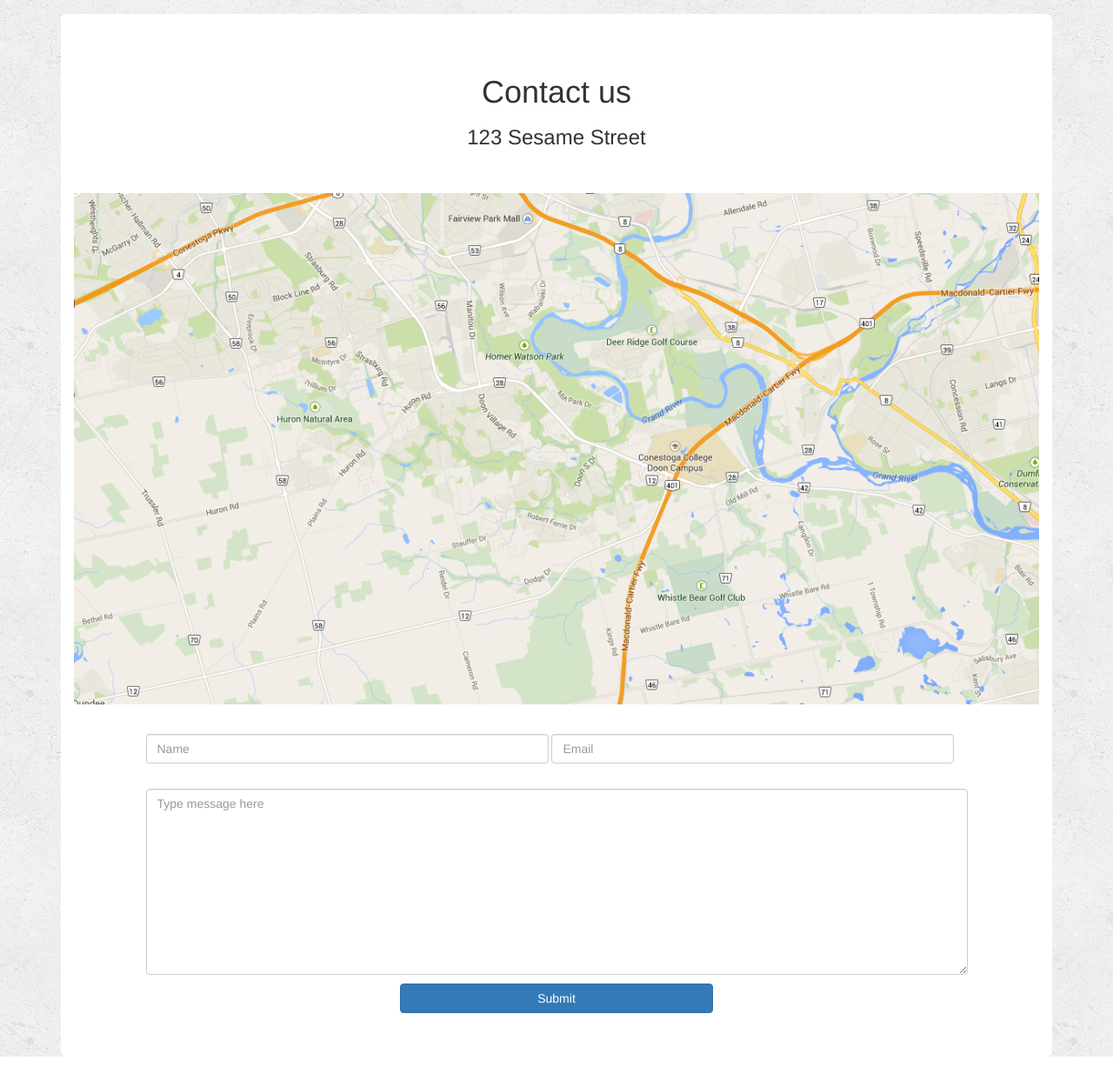
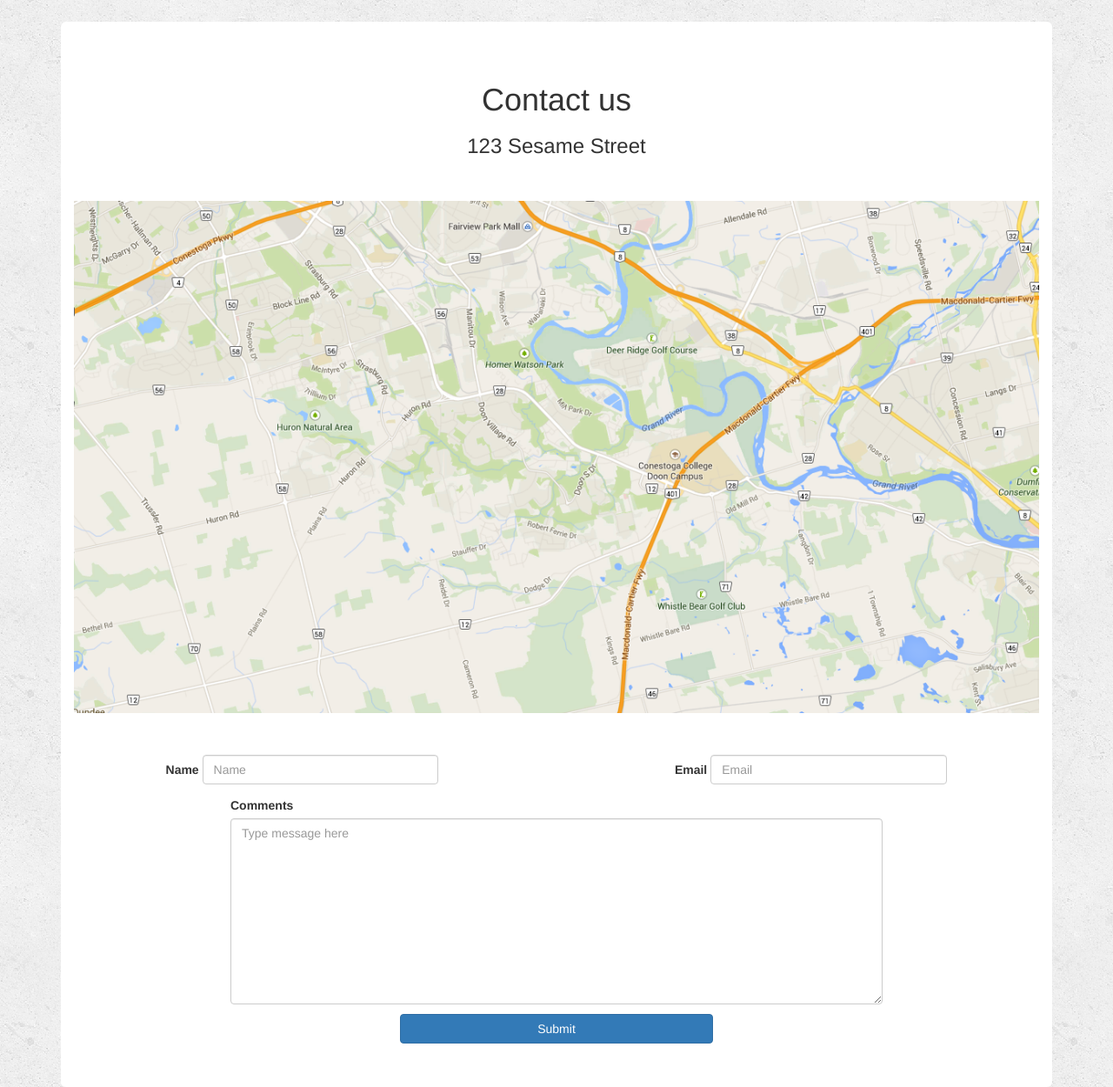
Before and after one commit to BenLorantfy-Archive/northsciencesolutions, a PHP site: page / in a window 1280 px wide. Shown: the part 2360-3610 px from the top of the page at 87% size. Before the commit the page ends 3575 px from the top, so only its background shows below. Run offline with PHP 8.4, Linux system fonts and the light colour scheme.

Commit message:
revision

```diff
--- a/css/custom.css
+++ b/css/custom.css
@@ -130,18 +130,28 @@ img.img-responsive.col-md-12{
 
 }
 
+/*
 .col-md-6 {
 padding-left: 2em;
 padding-right: 2em;
 margin-top: 10px;
 }
-
+*/
 
 body {
 background-image: url("../img/concrete_seamless.png");
 background-repeat: repeat;
 }
 
+
+.col-md-12.map-image img{
+	display: block;
+	margin-left: auto;
+	margin-right: auto;
+	width: 100%;
+	height: 100%;
+}
+/*
 .col-md-12 img{
 	display: block;
 	margin-left: auto;
@@ -149,7 +159,7 @@ background-repeat: repeat;
 	width: 100%;
 	height: 100%;
 }
-
+*/
         input.form-control{
             display:inline-block;
             width: 49%;
@@ -167,7 +177,7 @@ background-repeat: repeat;
 textarea#commentInput{
     width: 100%;
     height: 100%;
-    margin-top: 3%;
+    /*margin-top: 3%;*/
     margin-left: auto;
     margin-right: auto;
 }
@@ -202,16 +212,32 @@ input.btn.btn-primary{
 	height: 400px;
 }
 
+.container.col-md-12.category-modal{
+	width: 100%;
+}
+
 .category-photo{
 	height: 250px;
 	width: 250px;
 }
 
 .product-image{
-	height: 250px;
-	width: 250px;
+	height: 50%;
+	width: 50%;
 }
 
 .product-row{
 	margin-top: 2em;
 }
+
+.comment-div{
+	margin-top: 1em;
+}
+
+#errors{
+	margin-top: 1em;
+}
+
+label.error{
+	color: red;
+}
--- a/includes/head.php
+++ b/includes/head.php
@@ -17,6 +17,7 @@
 <script src = "js/frameworks/bootstrap.min.js"></script>
 <script src = "js/main.js"></script>
 <script src = "js/frameworks/jquery.validate.min.js"></script>
+<script src = "js/util.js"></script>
 
 <!--
 	HTML5 SHIV
--- a/index.php
+++ b/index.php
@@ -87,12 +87,12 @@
 					<button type="button" class="close" data-dismiss="modal" aria-label="Close"><span aria-hidden="true">&times;</span></button>
 					<h4 class="modal-title">Test tubes</h4>
 				</div>
-				<div class="container">
+				<div class="container col-md-12 category-modal">
 					<div class="row product-row">
-						<div class="col-md-4 col-md-offset-1">
-							<img src="img/product_1.jpg" class="product-image img-thumbnail"/>
+						<div class="col-md-4">
+							<img src="img/product_1.jpg" class="product-image img-thumbnail img-responsive center-block"/>
 						</div>
-						<div class="col-md-6">
+						<div class="col-md-7 center-block">
 							<p>
 								<h3>Description</h3>
 								Lorem ipsum dolor sit amet, consectetur adipiscing elit, sed do eiusmod tempor incididunt ut labore et dolore magna aliqua. Ut enim ad minim veniam, quis nostru
@@ -100,10 +100,10 @@
 						</div>
 					</div>
 					<div class="row product-row">
-						<div class="col-md-4 col-md-offset-1">
-							<img src="img/product_2.jpg" class="product-image img-thumbnail"/>
+						<div class="col-md-4">
+							<img src="img/product_2.jpg" class="product-image img-thumbnail img-responsive center-block"/>
 						</div>
-						<div class="col-md-6">
+						<div class="col-md-7 center-block">
 							<p>
 								<h3>Description</h3>
 								Lorem ipsum dolor sit amet, consectetur adipiscing elit, sed do eiusmod tempor incididunt ut labore et dolore magna aliqua. Ut enim ad minim veniam, quis nostru
@@ -111,10 +111,10 @@
 						</div>
 					</div>
 					<div class="row product-row">
-						<div class="col-md-4 col-md-offset-1">
-							<img src="img/product_3.jpg" class="product-image img-thumbnail"/>
+						<div class="col-md-4">
+							<img src="img/product_3.jpg" class="product-image img-thumbnail img-responsive center-block"/>
 						</div>
-						<div class="col-md-6">
+						<div class="col-md-7 center-block">
 							<p>
 								<h3>Description</h3>
 								Lorem ipsum dolor sit amet, consectetur adipiscing elit, sed do eiusmod tempor incididunt ut labore et dolore magna aliqua. Ut enim ad minim veniam, quis nostru
@@ -167,27 +167,33 @@
 				</div>
 			</div>
 			<div class="row sectionContent">
-				<div class="col-md-12">
+				<div class="col-md-12 map-image">
 					<img src="img/map.png">
 				</div>
 			</div>
-			<form>
+			<div class="row">
+				<div class="col-md-offset-2 col-md-10">
+					<div id="errors""></div>
+				</div>
+			</div>
+
+			<form name="frmContact" id="frmContact" method="post" action="">
 				<div id="contactInput">
 					<div class="row">
-						<div class="col-md-1"></div>
-						<div class="col-md-10">
-							<input type="text" class="form-control" placeholder="Name"/>
-							<input type="email" class="form-control" placeholder="Email"/>
+						<div class="col-md-6 text-center">
+							<label for="fullName">Name</label>
+							<input type="text" name="fullName" id="fullName" class="form-control" placeholder="Name"/>
 						</div>
-
-						<div class="col-md-1"></div>
+						<div class="col-md-6 text-center">
+							<label for="email">Email</label>
+							<input type="email" name="email" id="email" class="form-control" placeholder="Email"/>
+						</div>
 					</div>
-					<div class="row">
-						<div class="col-md-1"></div>
-						<div class="col-md-10">
-							<textarea id="commentInput" class="form-control" rows="10" placeholder="Type message here"></textarea>
+					<div class="row comment-div">
+						<div class="col-md-offset-2 col-md-8">
+							<label for="commentInput">Comments</label>
+							<textarea id="commentInput" name="commentInput" class="form-control" rows="10" placeholder="Type message here"></textarea>
 						</div>
-						<div class="col-md-1"></div>
 					</div>
 					<div class="row">
 						<div class="col-md-4"></div>
--- a/js/main.js
+++ b/js/main.js
@@ -36,4 +36,13 @@ $(function() {
 	function openAdmin(){
 		$('#adminModal').modal("show");
 	}
+
+	validateContactForm();
+
+	$("#frmContact").submit(function(){
+		if ($("#frmContact").valid())
+		{
+			alert("contact form validated");
+		}
+	});
 });
--- /dev/null
+++ b/js/util.js
@@ -0,0 +1,31 @@
+function validateContactForm(){
+	$("#frmContact").validate({
+			rules:{
+				fullName:{
+					required: true,
+					minlength: 2
+				},
+				email:{
+					required: true,
+					email: true
+				},
+				commentInput:{
+					required: true
+				}
+			},
+			messages:{
+				fullName:{
+					required: "Please enter your name",
+					minlength: "Please enter a name greater than 2 characters"
+				},
+				email:{
+					required: "Please enter an email address"
+				},
+				commentInput:{
+					required: "Please enter a comment"
+				}
+			},
+			errorLabelContainer: '#errors',
+			wrapper: "li"
+	});
+}
```
